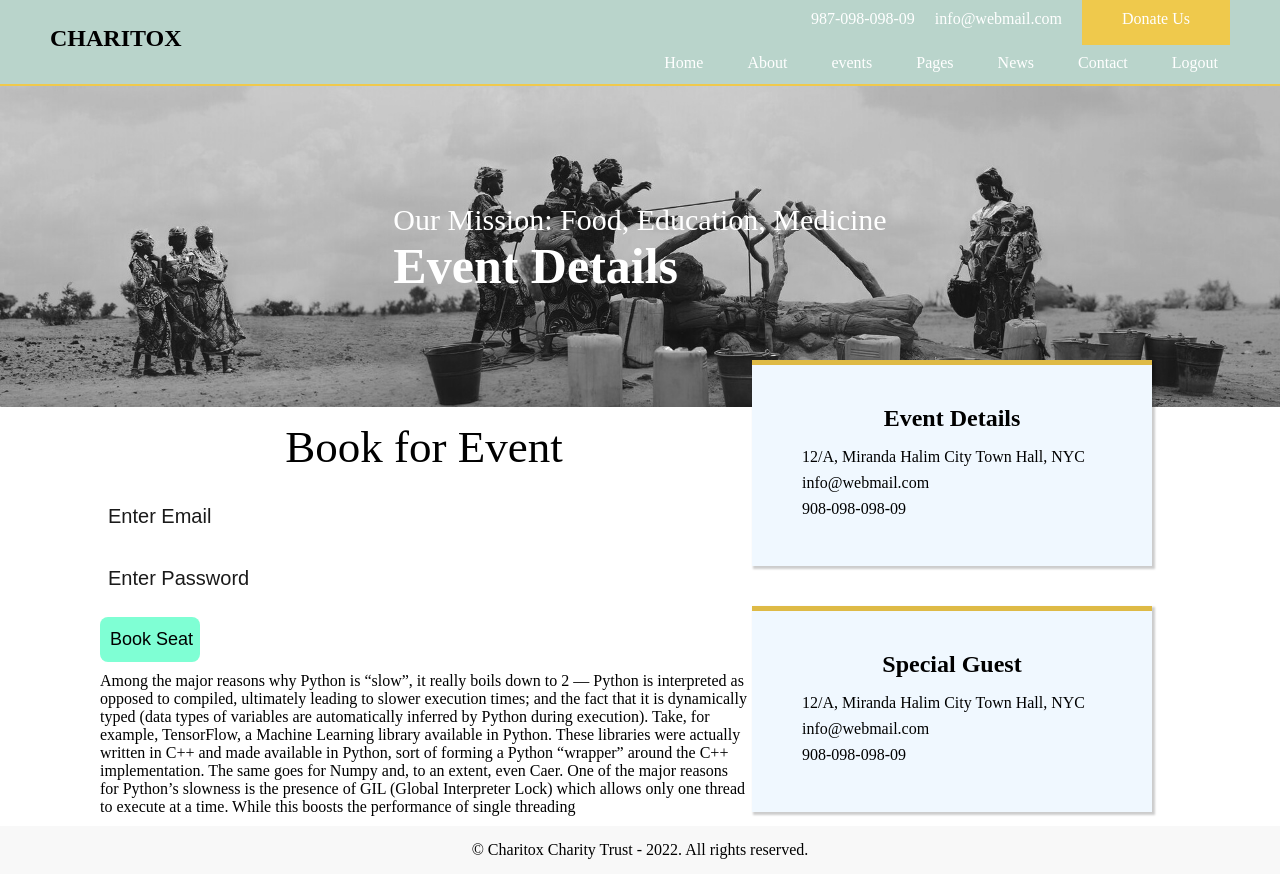
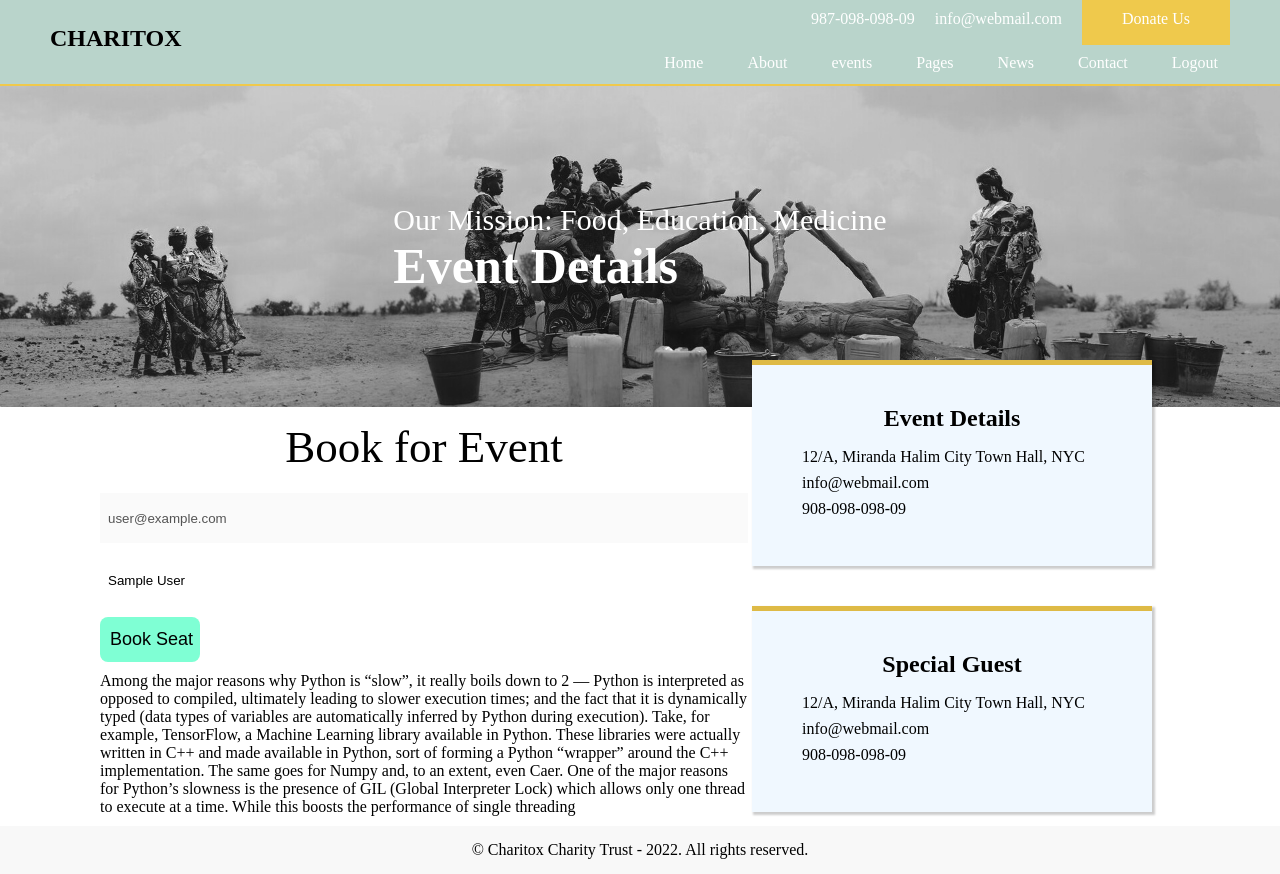
Before and after one commit to kaderabdul79/charitox, a React (Create React App) app: page /event in a window 1280 px wide. Built offline with nearby package versions, Linux system fonts and the light colour scheme; no server answers; sample sign-in values are in the browser's storage; a web font is replaced by a local one.

Commit message:
has fix to confirm the event

```diff
--- a/src/Pages/Event.js
+++ b/src/Pages/Event.js
@@ -1,4 +1,4 @@
-import React from 'react';
+import React,{useState} from 'react';
 import '../styles/Event.css';
 import eventbanner from '../images/eventbanner.jpg';
 import Card from '../elements/Card';
@@ -6,8 +6,32 @@ import { Link } from 'react-router-dom';
 import Footer from '../components/Footer';
 import Header from '../components/Header';
 import Nav from '../components/Nav';
+import useAuth from '../hooks/useAuth';
 
 const Event = () => {
+    const {user} = useAuth();
+    // collect user info from state
+    const userInfo = {email: user.email}
+    const [eventInfo,setEventInfo] = useState(userInfo)
+
+    const handleOnBlur = e => {
+        const field = e.target.name;
+        const value = e.target.value;
+        const newEventInfo = { ...eventInfo };
+        newEventInfo[field] = value;
+        // console.log(field,value,loginInfo);
+        setEventInfo(newEventInfo);
+    }
+
+    const handleEventForm = (e) => {
+        const newEventInfo = {...eventInfo}
+        // console.log(newEventInfo)
+        if(user.displayName){
+            alert("Confirmed The Event")
+        }
+        e.preventDefault();
+    }
+
     return (
         <div className='event-area'>
             <Nav></Nav>
@@ -21,9 +45,9 @@ const Event = () => {
             <div className="booking">
                 <div className="booking-form">
                     <div className="login">Book for Event</div>
-                    <form class="form">
-                        <div className='email'><input type="email" name="email" value="" placeholder='enter email'></input></div>
-                        <div className='password'><input type="password" name="password" value="" placeholder='enter password'></input></div>
+                    <form class="form" onSubmit={handleEventForm}>
+                        <div className='email'><input type="email" name="email" disabled value={user.email} placeholder='enter email'></input></div>
+                        <div className='name'><input type="text" onBlur={handleOnBlur} value={user.displayName} name="name" placeholder='Enter name'></input></div>
                         <div className="submit"><input type="submit" value="Book Seat" /></div>
                     </form>
                     <p>Among the major reasons why Python is “slow”, it really boils down to 2 — Python is interpreted as opposed to compiled, ultimately leading to slower execution times; and the fact that it is dynamically typed (data types of variables are automatically inferred by Python during execution). Take, for example, TensorFlow, a Machine Learning library available in Python. These libraries were actually written in C++ and made available in Python, sort of forming a Python “wrapper” around the C++ implementation. The same goes for Numpy and, to an extent, even Caer. One of the major reasons for Python’s slowness is the presence of GIL (Global Interpreter Lock) which allows only one thread to execute at a time. While this boosts the performance of single threading</p>
--- a/src/Pages/Signup.js
+++ b/src/Pages/Signup.js
@@ -25,7 +25,7 @@ const Signup = () => {
             alert("password doesn't match")
             return
         }
-        userRegistration(signupInfo.email,signupInfo.password,history)
+        userRegistration(signupInfo.email,signupInfo.password,signupInfo.name,history)
         e.preventDefault();
     }
 
--- a/src/hooks/useFirebase.js
+++ b/src/hooks/useFirebase.js
@@ -52,14 +52,16 @@ const useFirebase = () => {
     }
 
     //Create a password-based account register
-    const userRegistration = (email, password, history) => {
+    const userRegistration = (email, password, name, history) => {
         setIsLoading(true)
         createUserWithEmailAndPassword(auth, email, password)
         .then((userCredential) => {
-          // Signed in
-          const user = userCredential.user;
-          setUser(user)
           setError('')
+        //   to show the name,email after user registered
+          const newUser = {email,displayName:name}
+          setUser(newUser)
+
+        //   after registered url replace to home
           history.replace('/')
         })
         .catch((error) => {
```
